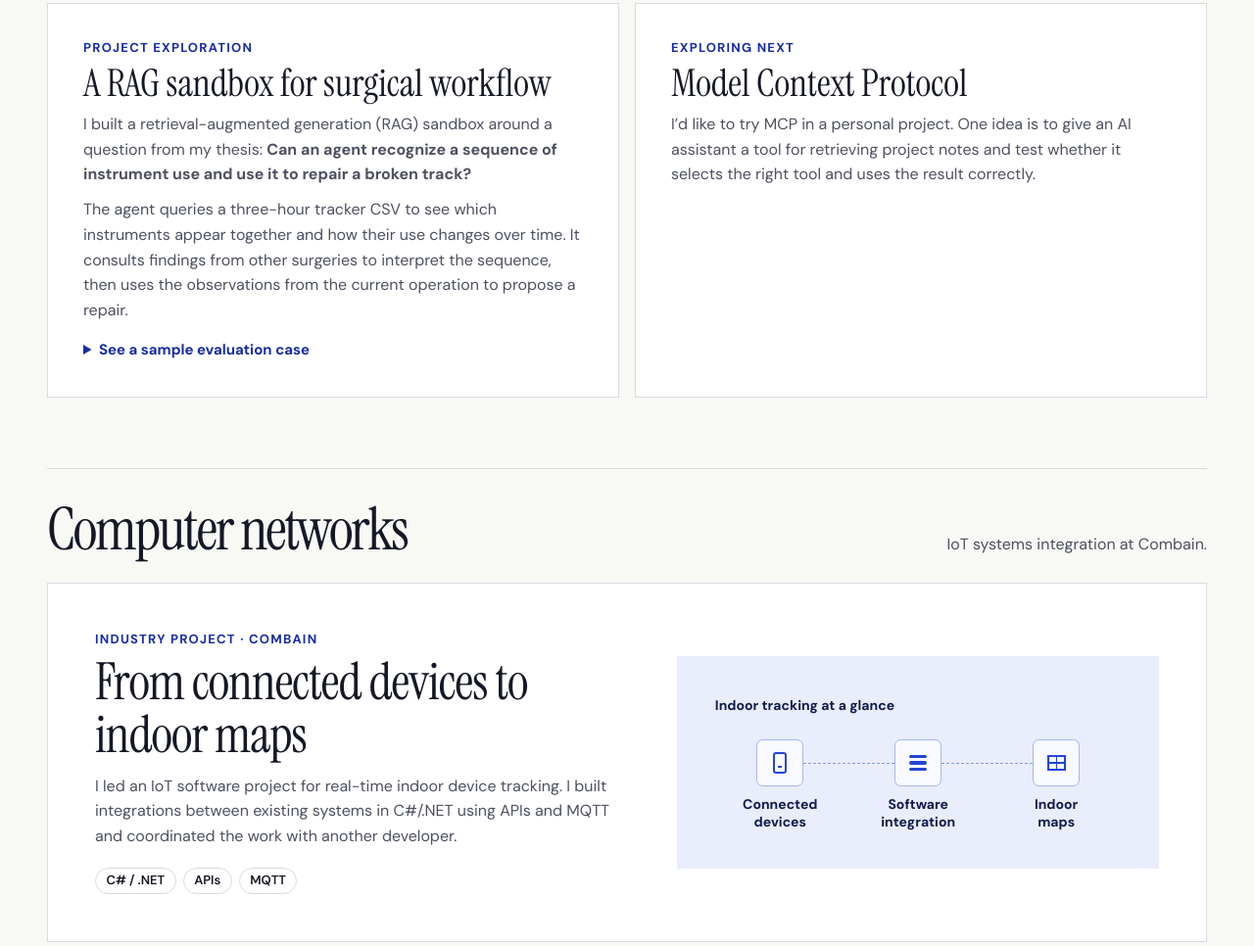
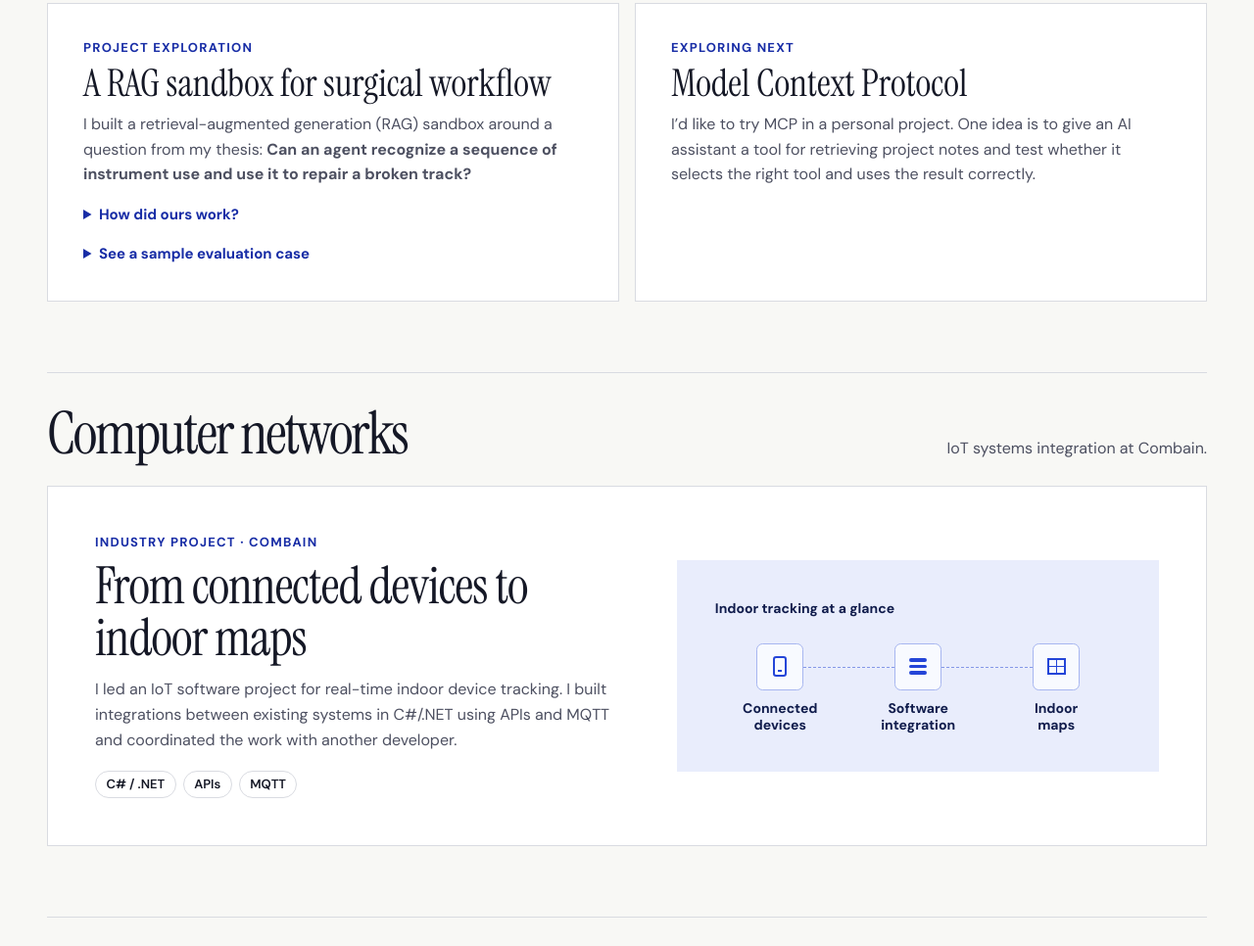
Before and after one commit to Joar-Rinaldo-Roos/Portfolio, a plain HTML site: page index.html in a window 1280 px wide. Shown: the part 1207-2173 px from the top of the page at 98% size. Drawn offline with Linux system fonts and the light colour scheme.

Commit message:
Move RAG workflow into collapsible details

```diff
--- a/assets/style.css
+++ b/assets/style.css
@@ -161,7 +161,7 @@ details > p { margin-top: .55rem; }
 .project { align-self: stretch; padding: clamp(1.4rem, 3vw, 2.25rem); background: var(--card); border: 1px solid var(--line); }
 .project h3 { margin: .45rem 0 .55rem; font: 400 clamp(1.9rem, 3vw, 2.75rem) / 1.05 var(--serif); }
 .project > h3 ~ p { color: var(--muted); }
-.rag > p + p { margin-top: .65rem; }
+.rag > details > p { color: var(--muted); }
 .rag-body { margin-top: .75rem; padding: 1rem 1.125rem; background: var(--blue-soft); }
 .rag-body dl { margin-top: .6rem; }
 .rag-body dl > div + div { margin-top: .8rem; }
--- a/index.html
+++ b/index.html
@@ -70,7 +70,10 @@
           <p class="eyebrow">Project exploration</p>
           <h3 id="rag-title">A RAG sandbox for surgical workflow</h3>
           <p>I built a retrieval-augmented generation (RAG) sandbox around a question from my thesis: <strong>Can an agent recognize a sequence of instrument use and use it to repair a broken track?</strong></p>
-          <p>The agent queries a three-hour tracker CSV to see which instruments appear together and how their use changes over time. It consults findings from other surgeries to interpret the sequence, then uses the observations from the current operation to propose a repair.</p>
+          <details id="rag-workflow">
+            <summary>How did ours work?</summary>
+            <p>The agent queries a three-hour tracker CSV to see which instruments appear together and how their use changes over time. It consults findings from other surgeries to interpret the sequence, then uses the observations from the current operation to propose a repair.</p>
+          </details>
           <details class="rag-example">
             <summary>See a sample evaluation case</summary>
             <div class="rag-body">
```
